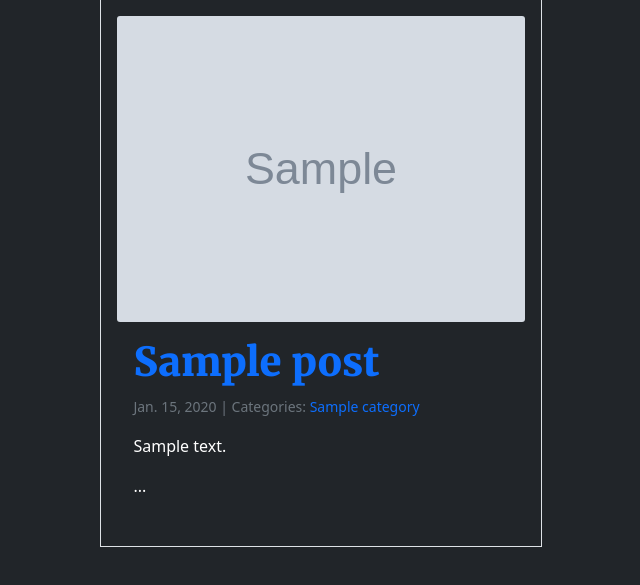
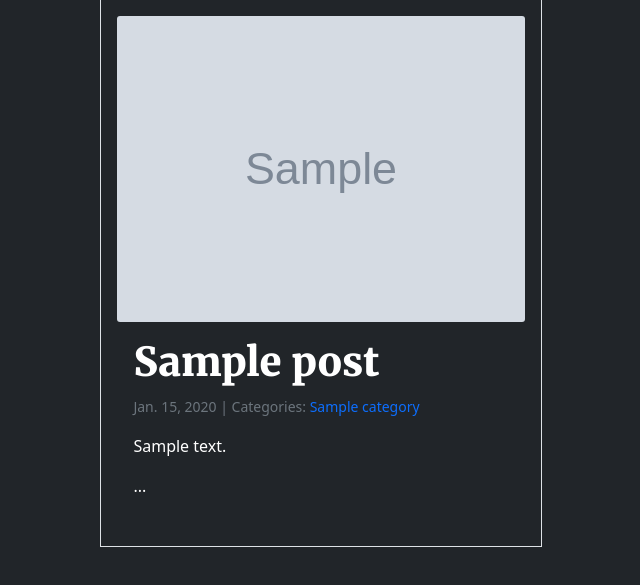
Before and after one commit to emoltz/Website, a Django app: template blogposts/templates/blogposts/blog_index.html in a window 1280 px wide. Shown: the part 300-885 px from the top of the page, without its empty margins (94-734 px from the left). Run offline with Django 3.2, Linux system fonts and the light colour scheme; the template is opened without the code that fills it: most values are stand-ins (such as "Sample title", 1, 10 or a date in 2020); grey boxes marked "Sample" are stand-in pictures; style sheets or scripts are compiled from the project's sources; some libraries are stand-ins or nearby versions.

Commit message:
some bugs

```diff
--- a/blogposts/templates/blogposts/blog_index.html
+++ b/blogposts/templates/blogposts/blog_index.html
@@ -15,7 +15,7 @@
                     {# TODO Make responsive#}
                     <div class="card-body">
                         <h1 class="card-title text-decoration-none">
-                            <a href="{% url 'blog_detail' pk=post.pk %}">
+                            <a href="{% url 'blog_detail' pk=post.pk %}" id="blog_post_title">
                                 {{ post.title }}
                             </a>
                         </h1>
@@ -24,6 +24,7 @@
                             {{ post.created_on.date }} |
                             Categories:
                             {% for category in post.categories.all %}
+                                {#TODO make category list#}
                                 <a href="#">{{ category.name }}</a>
                             {% endfor %}
                         </small>
@@ -36,6 +37,7 @@
                 </div>
             </div>
         {% endfor %}
+
     </div>
 
 {% endblock %}
--- a/static/css/styles.css
+++ b/static/css/styles.css
@@ -8,5 +8,8 @@
 
 a:link {
     text-decoration: none;
+}
 
+.text-black{
+    color:black;
 }
--- a/static/javascript/scripts.js
+++ b/static/javascript/scripts.js
@@ -4,7 +4,7 @@ const switcher = document.getElementById('theme-switcher')
 const allContent = document.getElementById('theme')
 const rootSCSS = document.querySelector(':root');
 const backButton = document.getElementById('back');
-
+const blogPostTitle = document.querySelectorAll('#blog_post_title');
 let theme;
 
 
@@ -12,11 +12,19 @@ function darkMode() {
     allContent.classList.remove('bg-light');
     allContent.classList.add('bg-dark');
     allContent.classList.add('text-white');
-    rootSCSS.style.setProperty('--color-primary', '#81b29a')
+    rootSCSS.style.setProperty('--color-primary', '#81b29a');
+
+    rootSCSS.style.setProperty('--color-secondary', '#000000');
+
     // TODO this should only happen if we're on the blog detail page
     if (backButton) {
         backButton.classList.toggle('btn-outline-secondary');
         backButton.classList.toggle('btn-outline-success');
+    }
+    if(blogPostTitle){
+        blogPostTitle.forEach( e =>{
+            e.classList.toggle('text-white');
+        })
     }
 
 
@@ -31,12 +39,17 @@ function lightMode() {
     allContent.classList.add('bg-light');
     allContent.classList.remove('text-white');
     rootSCSS.style.setProperty('--color-primary', '#656d4a');
+    rootSCSS.style.setProperty('--color-secondary', '#F0F7EE');
 
     if (backButton) {
         backButton.classList.toggle('btn-outline-secondary');
         backButton.classList.toggle('btn-outline-success');
     }
-
+    //  if(blogPostTitle){
+    //     blogPostTitle.forEach( e =>{
+    //         e.classList.toggle('text-white');
+    //     })
+    // }
 
     //save setting
     localStorage.setItem('theme', 'light');
```
